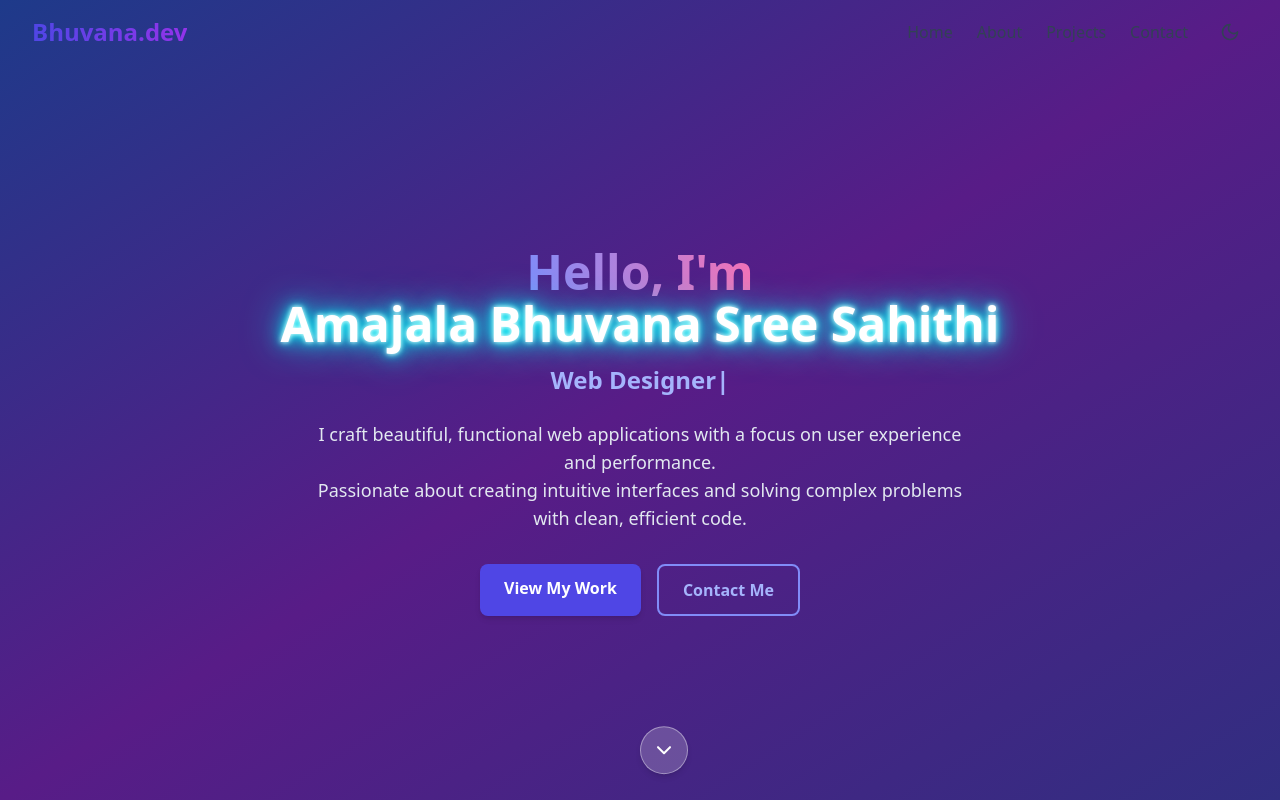
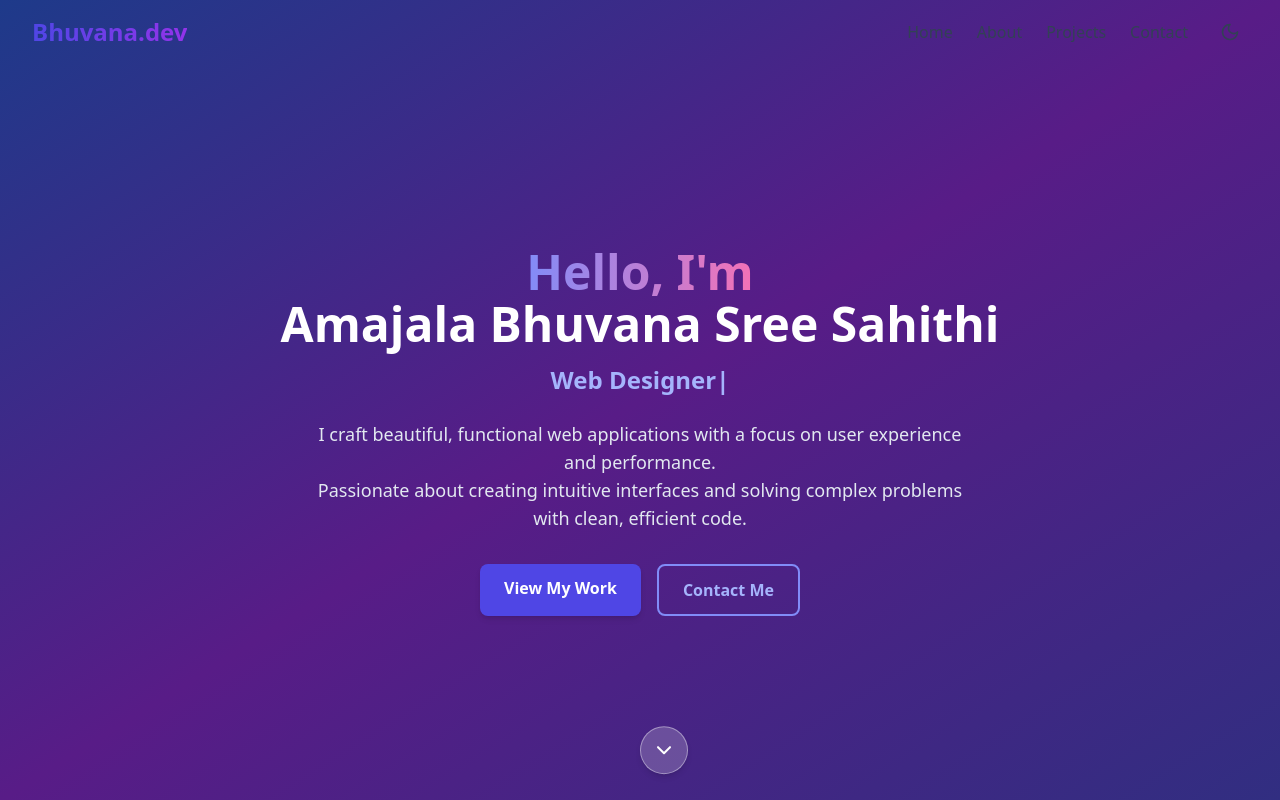
Before and after one commit to bhuvana816/Portfolio., a React (Vite) app: page / in a window 1280 px wide. Shown: the top 800 px of the page. Built offline with nearby package versions, Linux system fonts and the light colour scheme.

Commit message:
Update index.css

```diff
--- a/src/index.css
+++ b/src/index.css
@@ -6,13 +6,3 @@
 body {
   @apply bg-black text-white;
 }
-
-/* Glowing text effect */
-.glow {
-  color: #fff;
-  text-shadow:
-    0 0 5px #fff,
-    0 0 10px #0ff,
-    0 0 20px #0ff,
-    0 0 40px #0ff;
-}
```
